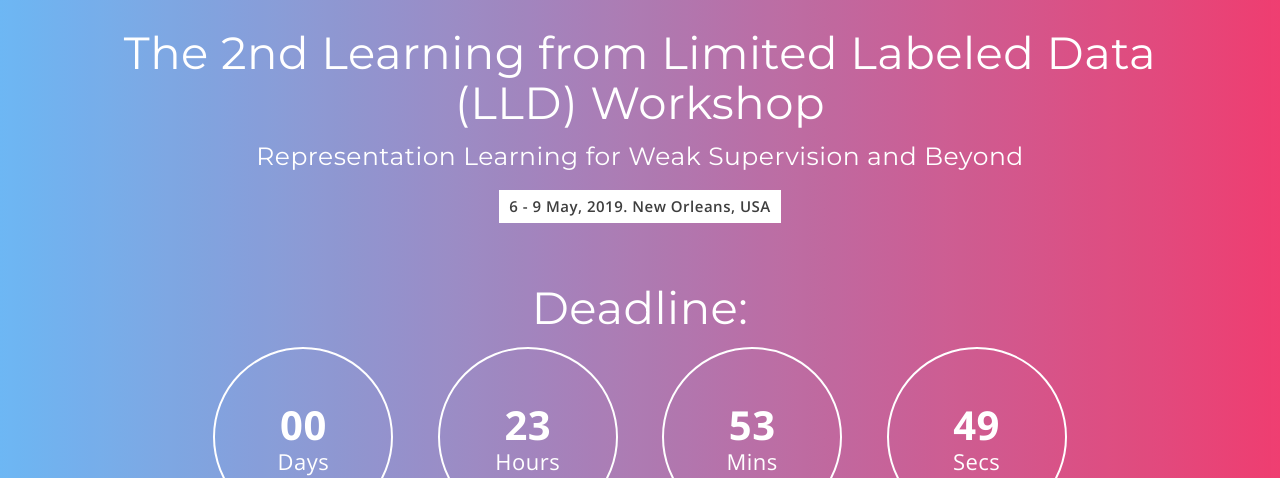
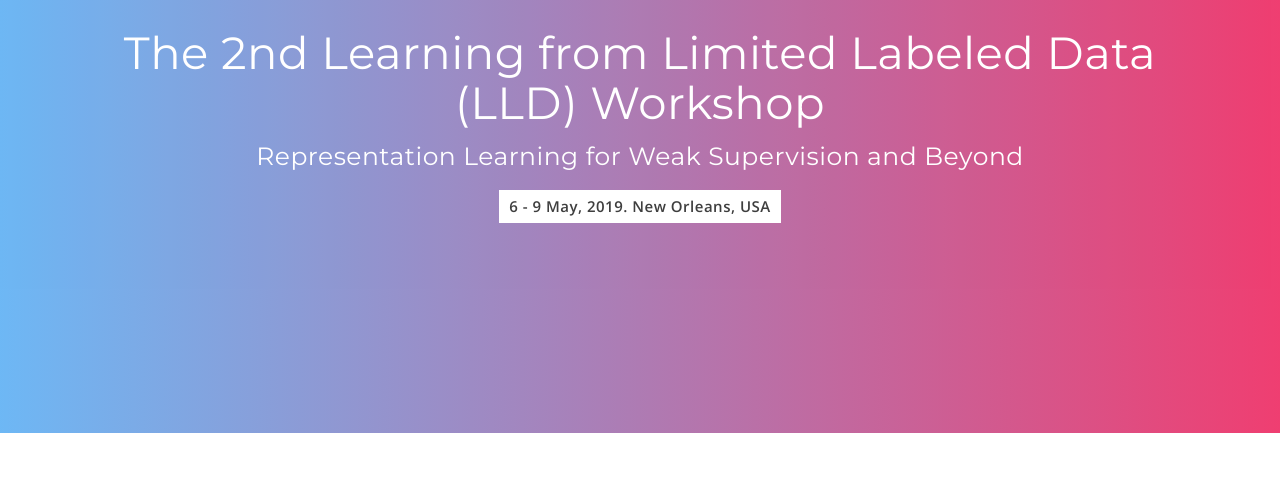
Before and after one commit to lld-workshop/lld-workshop.github.io, a plain HTML site: page index.html in a window 1280 px wide. Shown: the part 474-952 px from the top of the page. Drawn offline with nearby package versions, Linux system fonts and the light colour scheme.

Commit message:
removing the counter

```diff
--- a/index.html
+++ b/index.html
@@ -101,10 +101,10 @@ The 2nd Learning from Limited Labeled Data (LLD) Workshop</h1>
 							<p class="mu-event-date-line">6 - 9 May, 2019. New Orleans, USA</p>
 
 							<div class="mu-event-counter-area">
-<h1>Deadline:</h1>
+<!--<h1>Deadline:</h1>
 								<div id="mu-event-counter">
 
-								</div>
+								</div>-->
 							</div>
 
 						</div>
```
